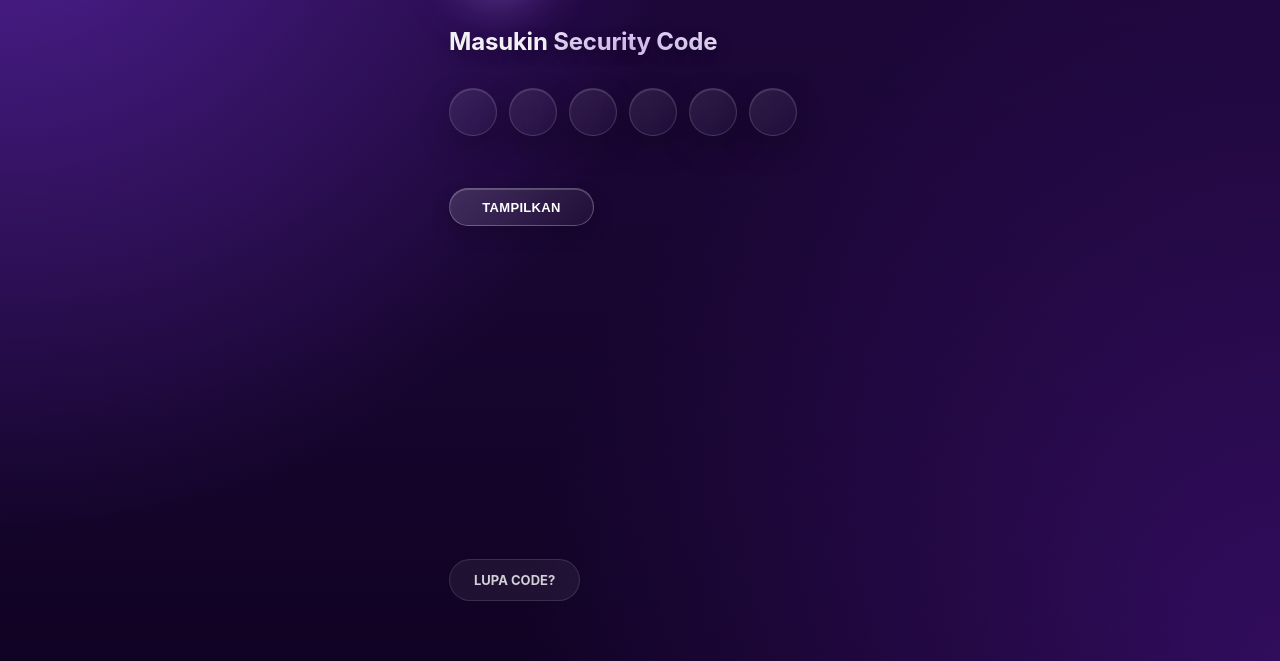
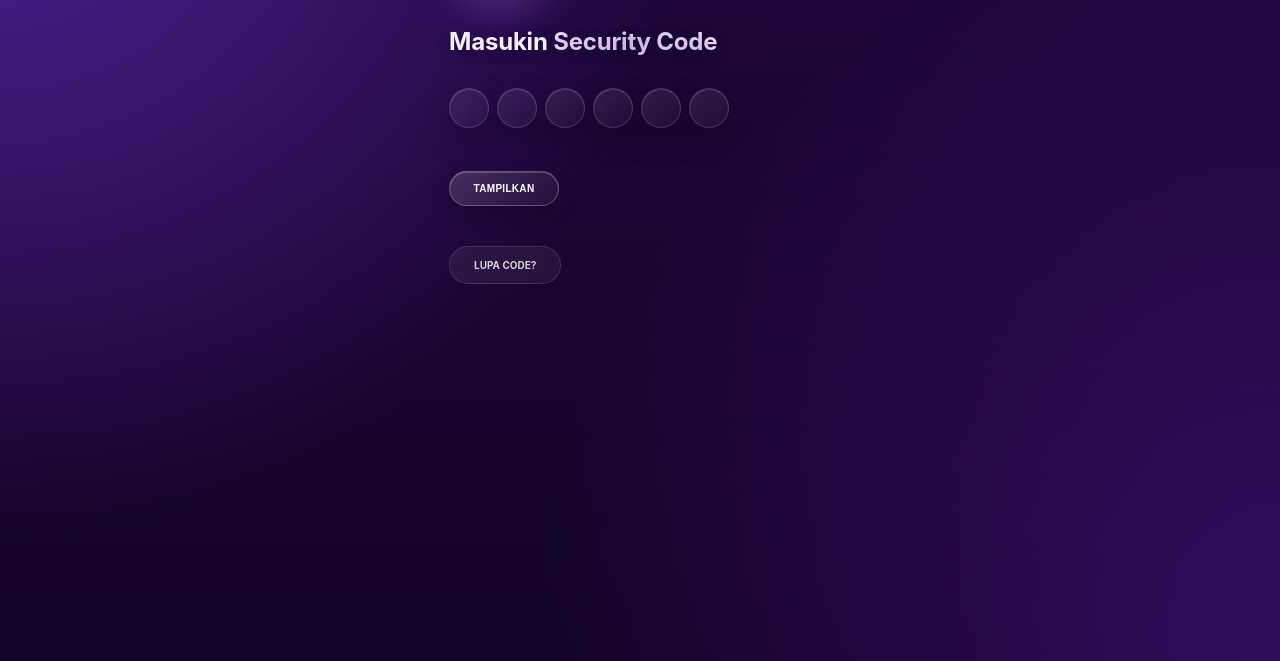
Before and after one commit to pnjmndna-bit/dmpett-dgtall-ovo, a website: page pix.html in a window 1280 px wide. Shown: the part 139-800 px from the top of the page. Drawn offline with Linux system fonts and the light colour scheme.

Commit message:
Update pix.css

```diff
--- a/pix.css
+++ b/pix.css
@@ -107,11 +107,6 @@ body {
     animation: logoFloat 6s ease-in-out infinite;
 }
 
-@keyframes logoFloat {
-    0%, 100% { transform: translateY(0) scale(1); }
-    50% { transform: translateY(-5px) scale(1.015); }
-}
-
 /* ========================================= */
 /* TYPOGRAPHY WITH CHROME CAPSULE GLASS      */
 /* ========================================= */
@@ -146,14 +141,14 @@ body {
     width: 100%;
     display: flex;
     justify-content: flex-start;
-    gap: 12px;
-    margin-bottom: 20px;
+    gap: 8px;
+    margin-bottom: 18px;
     position: relative; /* Menjadi jangkar penentu posisi absolut loading container */
 }
 
 .pix-box {
-    width: 48px;
-    height: 48px;
+    width: 40px;
+    height: 40px;
     border-radius: 50%;
     border: 1px solid rgba(255, 255, 255, 0.14);
     outline: none;
@@ -329,13 +324,13 @@ body {
 /* PREMIUM ULTRA-BLUR GLASS BUTTON          */
 /* ========================================= */
 .show-btn {
-    width: 145px;
-    height: 38px;
-    margin-top: 32px;
+    width: 110px;
+    height: 35px;
+    margin-top: 25px;
     border: none;
     border-radius: 999px;
     color: #ffffff;
-    font-size: 13px;
+    font-size: 10px;
     font-weight: 700;
     letter-spacing: 0.3px;
     cursor: pointer;
@@ -368,13 +363,13 @@ body {
 .lupa {
     display: flex;
     width: max-content;
-    margin: auto 0 0 0; /* Mendorong tombol otomatis ke paling bawah */
+    margin-top:40px; /* Mendorong tombol otomatis ke paling bawah */
     padding: 12px 24px;
     border-radius: 999px;
     background: rgba(255, 255, 255, 0.06);
     border: 1px solid rgba(255, 255, 255, 0.12);
     color: rgba(255, 255, 255, 0.8);
-    font-size: 13px;
+    font-size: 10px;
     font-weight: 700;
     cursor: pointer;
     transition: all 0.3s cubic-bezier(0.16, 1, 0.3, 1);
```
